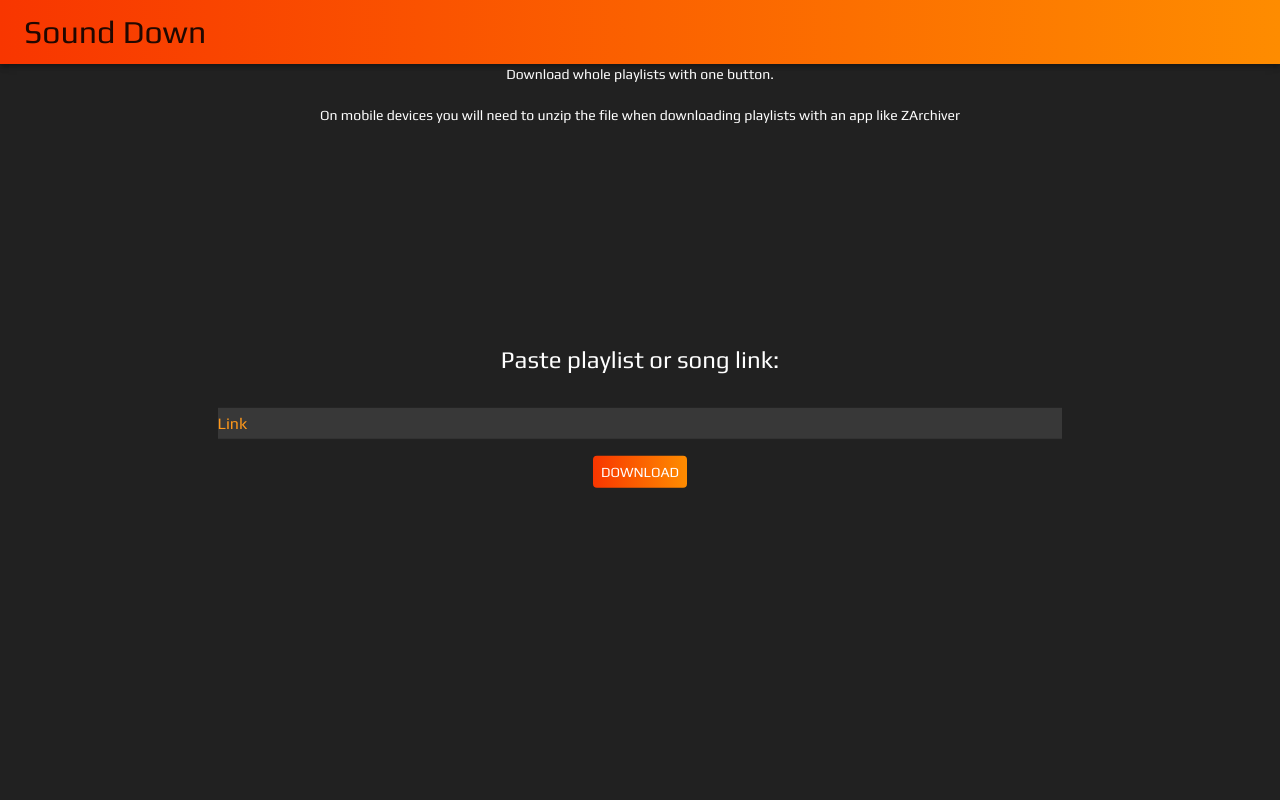
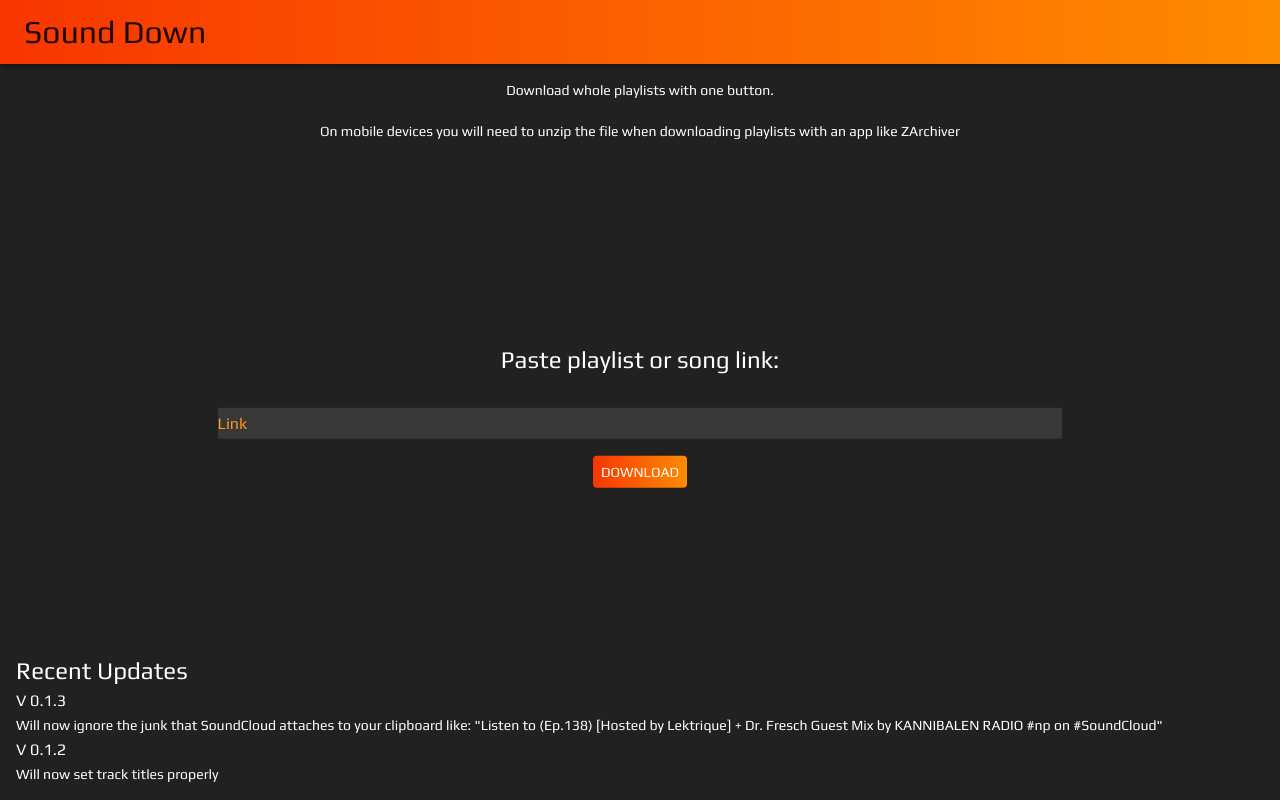
Before and after one commit to Will-Copeland/sound-down, a React (Create React App) app in the folder client/: page / in a window 1280 px wide. Built offline with nearby package versions, Linux system fonts and the light colour scheme.

Commit message:
update info

```diff
--- /dev/null
+++ b/client/src/components/Features.js
@@ -0,0 +1,29 @@
+import React from 'react';
+import { Typography, withStyles } from '@material-ui/core';
+
+const styles = {
+  root: {
+    bottom: 0,
+    position: 'absolute',
+    margin: '1rem'
+  },
+};
+
+const Features = ({ classes }) => (
+  <div className={classes.root}>
+    <Typography variant="h5">Recent Updates</Typography>
+    <Typography variant="subtitle1">V 0.1.3</Typography>
+    <Typography variant="body1">
+      Will now ignore the junk that SoundCloud attaches to your clipboard like: "Listen
+      to (Ep.138) [Hosted by Lektrique] + Dr. Fresch Guest Mix by KANNIBALEN
+      RADIO #np on #SoundCloud"
+    </Typography>
+    <Typography variant="subtitle1">V 0.1.2</Typography>
+    <Typography variant="body1">
+        Will now set track titles properly
+    </Typography>
+
+  </div>
+);
+
+export default withStyles(styles)(Features);
--- a/client/src/components/Pitch.js
+++ b/client/src/components/Pitch.js
@@ -6,6 +6,7 @@ import {
 const styles = {
   root: {
     margin: 'auto',
+    marginTop: '1rem',
     textAlign: 'center',
   },
 };
--- a/client/src/containers/Layout.js
+++ b/client/src/containers/Layout.js
@@ -2,6 +2,7 @@ import React, { PureComponent } from 'react';
 import { withStyles } from '@material-ui/core';
 import Header from './Header';
 import Pitch from '../components/Pitch';
+import Features from '../components/Features';
 
 const styles = theme => ({
   root: {
@@ -24,6 +25,10 @@ class Layout extends PureComponent {
         <main>
           {children}
         </main>
+        <footer>
+          <Features />
+
+        </footer>
       </div>
     );
   }
```
